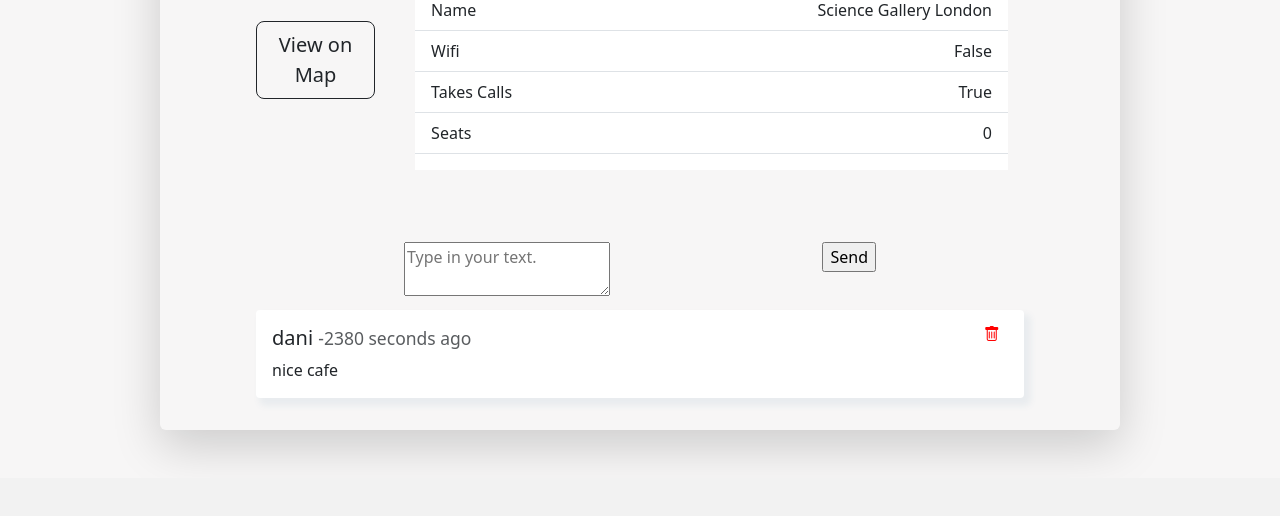
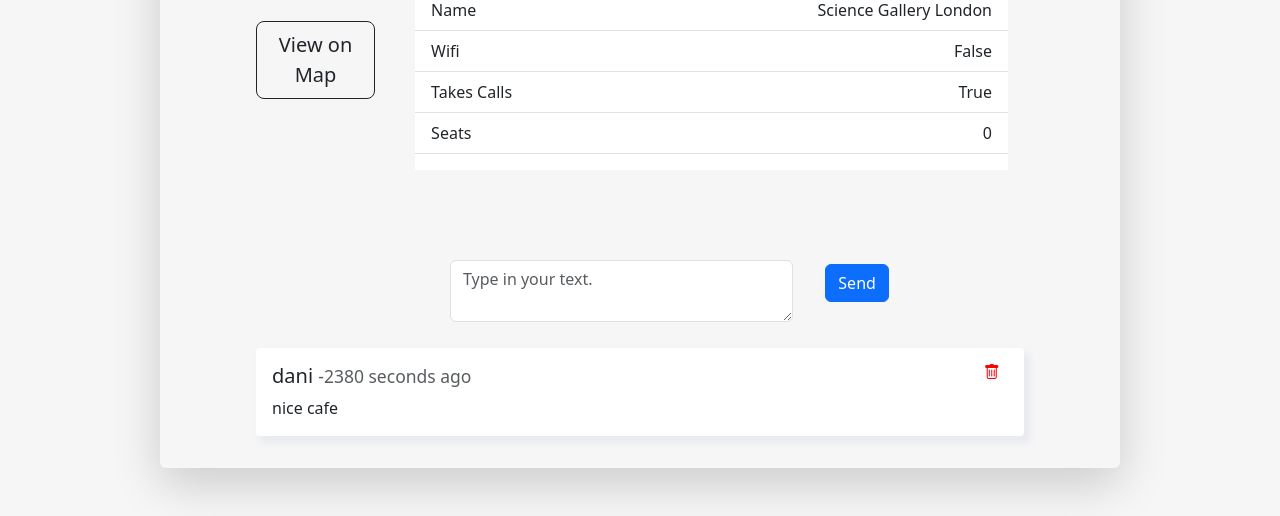
Before and after one commit to danisendelbach/coffee-website, a Flask app: page /cafe/1 in a window 1280 px wide. Shown: the part 531-1047 px from the top of the page. Before the commit the page ends 985 px from the top, so only its background shows below. Run offline with Flask 3, Linux system fonts and the light colour scheme; a user stored in the database is signed in; some libraries are stand-ins or nearby versions.

Commit message:
Modify Comment Form

```diff
--- a/forms.py
+++ b/forms.py
@@ -15,5 +15,7 @@
 
 
 class CommentForm(FlaskForm):
-    content = TextAreaField(render_kw={"placeholder": "Type in your text."})
-    send = SubmitField("Send")
+    content = TextAreaField(render_kw={"placeholder": "Type in your text.",
+                                       "class": "form-control"
+                                       })
+    send = SubmitField("Send", render_kw={"class": "btn btn-primary mb-3"})
--- a/static/css/styles.css
+++ b/static/css/styles.css
@@ -167,3 +167,8 @@
     box-shadow: 0 0 0 4px lighten(red, 40%);
   }
 }
+.center {
+  margin: auto;
+  width: 50%;
+  padding: 10px;
+}
--- a/templates/cafe.html
+++ b/templates/cafe.html
@@ -46,29 +46,22 @@
               </ul>
 
 </main>
-<div class="container px-5">
+
 {% if cur_user.is_authenticated %}
-<form method="post" action="{{url_for('view_cafe', cafe_id=cafe.id)}}">
-    <div class="container">
-      <div class="row">
-        <div class="col-lg-8 col-md-10 mx-auto">
-        {{ form.csrf_token }}
-            <div class="d-flex">
-  <div class="p-2 w-100">{{form.content}}</div>
-  <div class="p-2 flex-shrink-1">{{form.send}}</div>
-</div>
+<div class="container center">
+    <form class="d-flex flex-row align-items-center" method="post" action="{{url_for('view_cafe', cafe_id=cafe.id)}}">
 
 
+        {{ form.csrf_token }}
+      <div class="m-3 col-10">{{form.content}}</div>
+      <div class="m-3">{{form.send}}</div>
 
-        </div>
-      </div>
-    </div>
-</form>
-
+    </form>
+</div>
 {% else %}
 <p>You have log in or register first to comment.</p>
 {% endif %}
-
+<div class="container px-5">
     {% for comment in cafe.comments | sort(attribute='date') | reverse %}
 
     <div class="comment position-relative card mb-3">
```
Also changed, not shown: instance/cafes.db.
